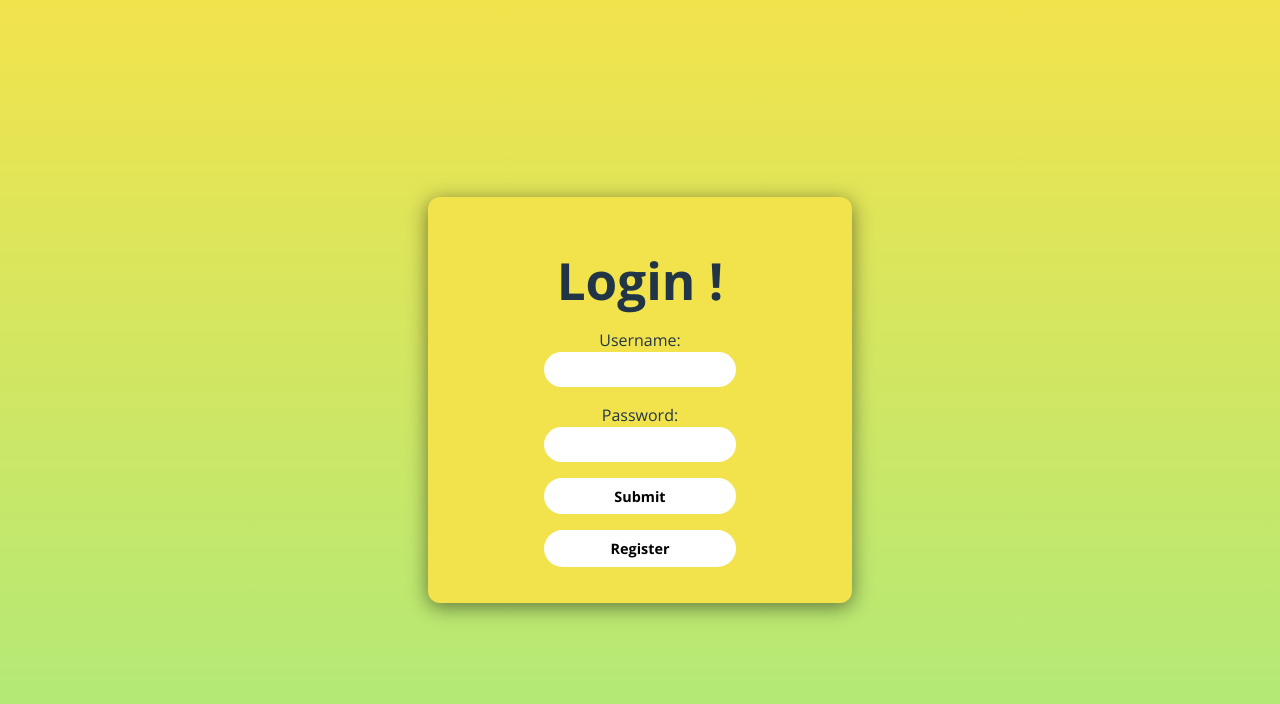
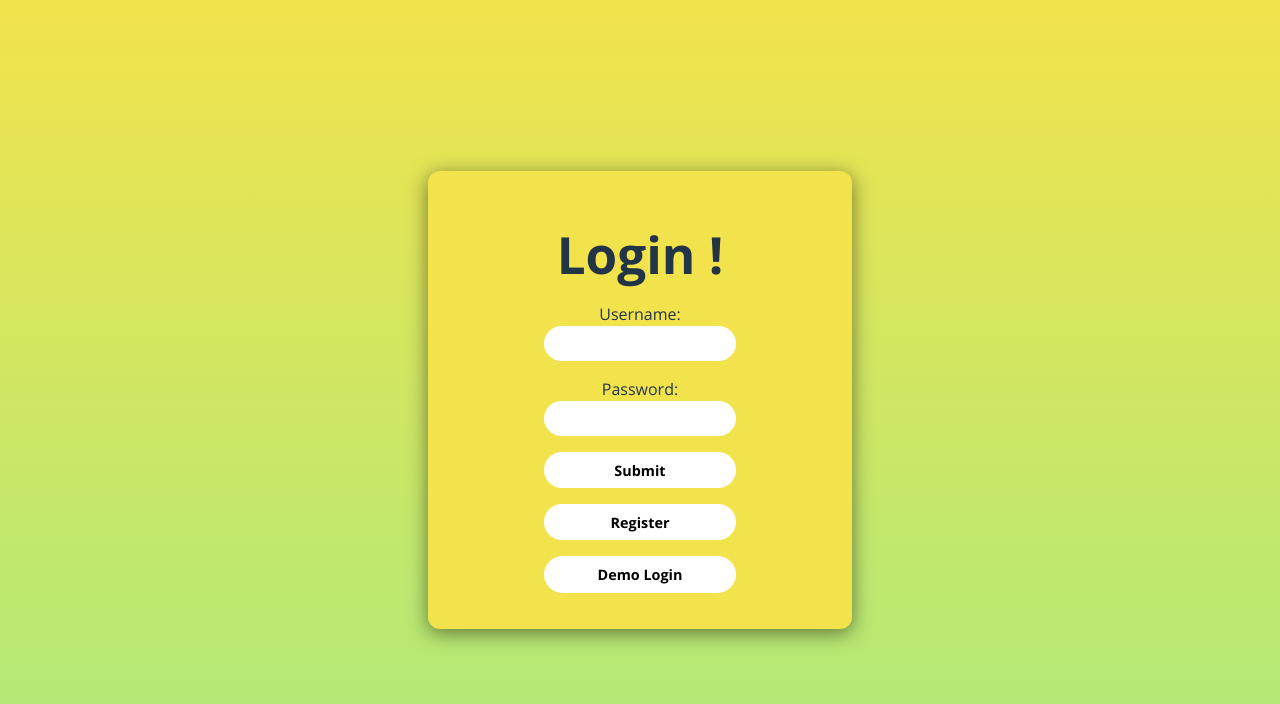
Before and after one commit to BenPhillips-21/Y-Frontend, a React (Vite) app: page /login in a window 1280 px wide. Shown: the top 704 px of the page. Built offline with nearby package versions, Linux system fonts and the light colour scheme.

Commit message:
added demoLogin to register and login pages

```diff
--- a/src/App.jsx
+++ b/src/App.jsx
@@ -96,6 +96,28 @@ const handleVisitProfile = async (e, userid) => {
   }
 }
 
+const handleDemoLogin = async (e) => {
+  e.preventDefault()
+
+  try {
+    const response = await fetch('http://localhost:3000/demologin', {
+      method: 'GET',
+      headers: { "Content-Type": "application/json" },
+    });
+
+    if (!response.ok) {
+      throw new Error('Network response was not ok');
+    }
+
+    let data = await response.json()
+    setJWT(data.token)
+    loginToast()
+    navigate('/home')
+  } catch (error) {
+    console.error('Error:', error);
+  }
+}
+
   const location = useLocation();
   const showNavbar = !['/register', '/login'].includes(location.pathname);
 
@@ -107,8 +129,8 @@ const handleVisitProfile = async (e, userid) => {
           <Route path='/home' element={<Home headers={headers} currentUserPostIDs={currentUserPostIDs} posts={posts} setPosts={setPosts} fetchCurrentUser={fetchCurrentUser} fetchOtherUser={fetchOtherUser} handleVisitProfile={handleVisitProfile} JWT={JWT} setJWT={setJWT} otherUser={otherUser} setOtherUser={setOtherUser} currentUser={currentUser} setCurrentUser={setCurrentUser} postToast={postToast} sentFriendToast={sentFriendToast} deletePostToast={deletePostToast} createCommentToast={createCommentToast} deleteCommentToast={deleteCommentToast} somethingWentWrong={somethingWentWrong} postLikedToast={postLikedToast}/>}/>
           <Route path='/profile' element={<Profile headers={headers} fetchOtherUser={fetchOtherUser} navigate={navigate} currentUserPostIDs={currentUserPostIDs} createCommentToast={createCommentToast} deleteCommentToast={deleteCommentToast} posts={posts} setPosts={setPosts} fetchCurrentUser={fetchCurrentUser} fetchOtherUser={fetchOtherUser} handleVisitProfile={handleVisitProfile} JWT={JWT} setJWT={setJWT} otherUser={otherUser} setOtherUser={setOtherUser} currentUser={currentUser} setCurrentUser={setCurrentUser} postToast={postToast} deletePostToast={deletePostToast} somethingWentWrong={somethingWentWrong} postLikedToast={postLikedToast}/>}/>
           <Route path='/profilesettings' element={<ProfileSettings currentUser={currentUser} JWT={JWT} fetchCurrentUser={fetchCurrentUser} headers={headers}/>}/>
-          <Route path='/register' element={<Register registerToast={registerToast}/>}/>
-          <Route path='/login' element={<Login JWT={JWT} setJWT={setJWT} loginToast={loginToast}/>}/>
+          <Route path='/register' element={<Register registerToast={registerToast} JWT={JWT} setJWT={setJWT} handleDemoLogin={handleDemoLogin}/>}/>
+          <Route path='/login' element={<Login JWT={JWT} setJWT={setJWT} loginToast={loginToast} handleDemoLogin={handleDemoLogin}/>}/>
         </Routes>
         <Toaster richColors/>
     </>
--- a/src/components/login.jsx
+++ b/src/components/login.jsx
@@ -2,7 +2,7 @@ import { useState } from 'react'
 import { useNavigate } from 'react-router-dom'
 import styles from '../styles/register.module.css'
 
-const Register = ({JWT, setJWT, loginToast}) => {
+const Login = ({JWT, setJWT, loginToast, handleDemoLogin}) => {
     const [username, setUsername] = useState('')
     const [password, setPassword] = useState('')
     const [error, setError] = useState(false)
@@ -56,6 +56,7 @@ const Register = ({JWT, setJWT, loginToast}) => {
                 </form>
                 <button onClick={(e) => handleSubmit(e)}>Submit</button>
                 <button onClick={() => navigate('/register')}>Register</button>
+                <button onClick={(e) => handleDemoLogin(e)}>Demo Login</button>
                 {error === true &&
                     <ul>
                         <li>Username or password incorrect</li>
@@ -67,4 +68,4 @@ const Register = ({JWT, setJWT, loginToast}) => {
     )
 }
 
-export default Register
+export default Login
--- a/src/components/profilesettings.jsx
+++ b/src/components/profilesettings.jsx
@@ -92,6 +92,7 @@ const ProfileSettings = ({currentUser, JWT, fetchCurrentUser, headers}) => {
             <div className={styles.settingsInnerContainer}>
                 <div className={styles.pfpSettingsContainer}>
                     <h1>Settings</h1>
+                    {currentUser.username !== 'demoUser' &&
                     <div className={styles.updateUsernameContainer}>
                         <h2>Username</h2>
                         <input
@@ -101,7 +102,7 @@ const ProfileSettings = ({currentUser, JWT, fetchCurrentUser, headers}) => {
                         onChange={(e) => setUsername(e.target.value)}
                         ></input>
                         <button onClick={handleUpdateUsername}>Update</button>
-                    </div>
+                    </div>}
                     <div className={styles.pfpHeading}>
                         <h2>Profile Picture</h2>
                     </div>
--- a/src/components/register.jsx
+++ b/src/components/register.jsx
@@ -2,7 +2,7 @@ import { useState } from 'react'
 import { useNavigate } from 'react-router-dom'
 import styles from '../styles/register.module.css'
 
-const Register = ({registerToast}) => {
+const Register = ({registerToast, handleDemoLogin}) => {
     const [username, setUsername] = useState('')
     const [password, setPassword] = useState('')
     const [confirmedPassword, setConfirmedPassword] = useState('')
@@ -62,6 +62,7 @@ const Register = ({registerToast}) => {
                     </form>
                     <button onClick={(e) => handleSubmit(e)}>Submit</button>
                     <button onClick={() => navigate('/login')}>Already Registered?</button>
+                    <button onClick={(e) => handleDemoLogin(e)}>Demo Login</button>
                     {error === true &&
                         <ul>
                             <li>Password must be at least 6 characters long</li>
```
